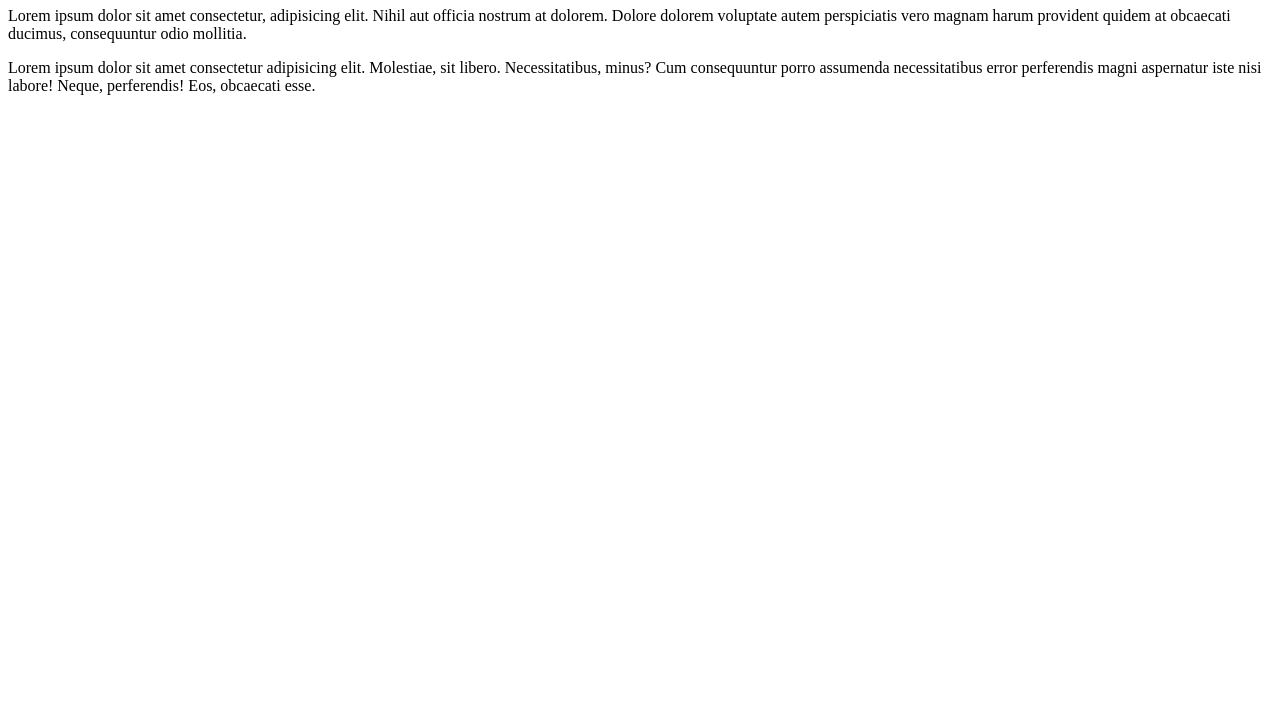
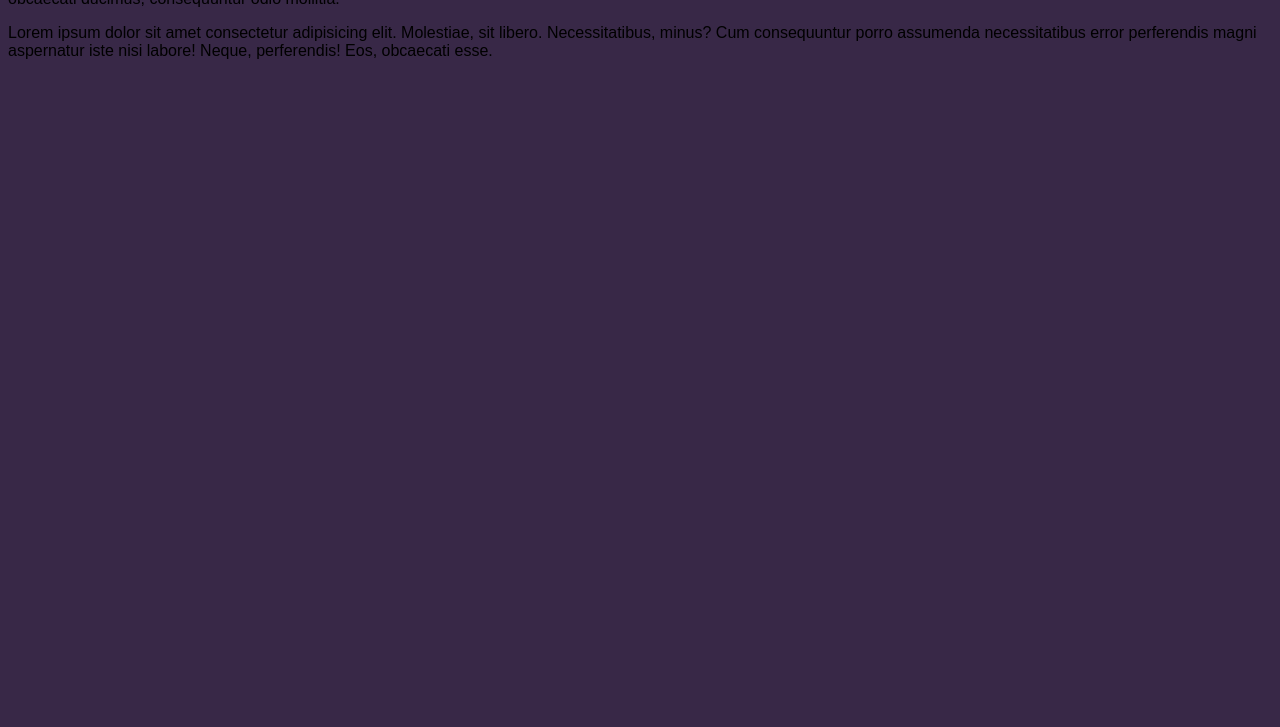
Before and after one commit to Annurb/Ola-Mundo-, a plain HTML site: page Siteexmplo/index.html in a window 1280 px wide. Shown: the part 73-800 px from the top of the page. Drawn offline with Linux system fonts and the light colour scheme.

Commit message:
iniciei o design

```diff
--- a/Siteexmplo/index.html
+++ b/Siteexmplo/index.html
@@ -4,6 +4,7 @@
     <meta charset="UTF-8">
     <meta name="viewport" content="width=device-width, initial-scale=1.0">
     <title>Site em repositório</title>
+    <link rel="stylesheet" href="style.css">
 </head>
 <body>
     <h1>Olá, Mundo!</h1>
--- /dev/null
+++ b/Siteexmplo/style.css
@@ -0,0 +1,7 @@
+*{
+    font-family:Arial;
+    font-size: 16px;
+}
+body{
+    background-color:rgb(56, 40, 71)
+}
```
